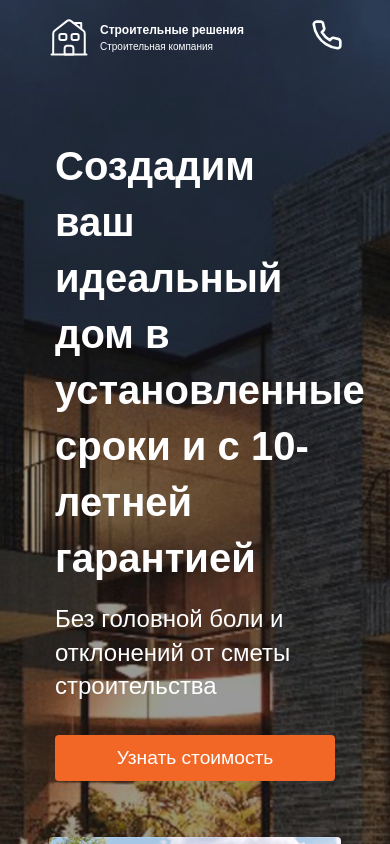
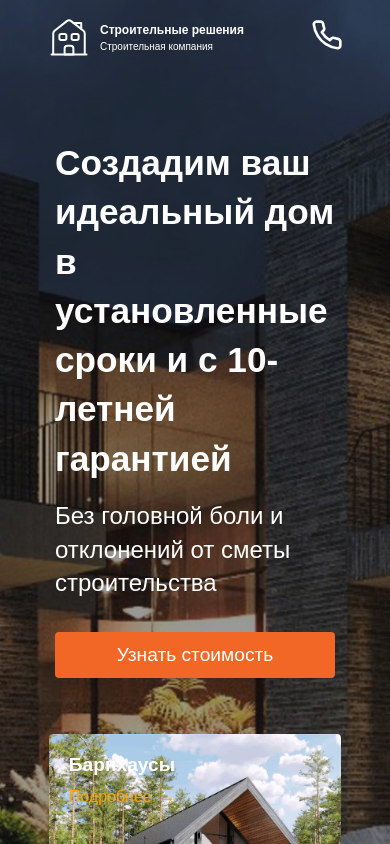
Before and after one commit to kiryl-f/test-task-next, a Next.js app: page / in a window 390 px wide. Shown: the top 844 px of the page. Built offline with nearby package versions, Linux system fonts and the light colour scheme.

Commit message:
mobile adjustments

```diff
--- a/src/app/styles/MobileInfo.module.scss
+++ b/src/app/styles/MobileInfo.module.scss
@@ -12,7 +12,7 @@
 
     .title {
       text-align: start;
-      font-size: 2.5rem;
+      font-size: 2.2rem;
       font-weight: 700;
       margin-bottom: 1rem;
       line-height: 1.4;
```
